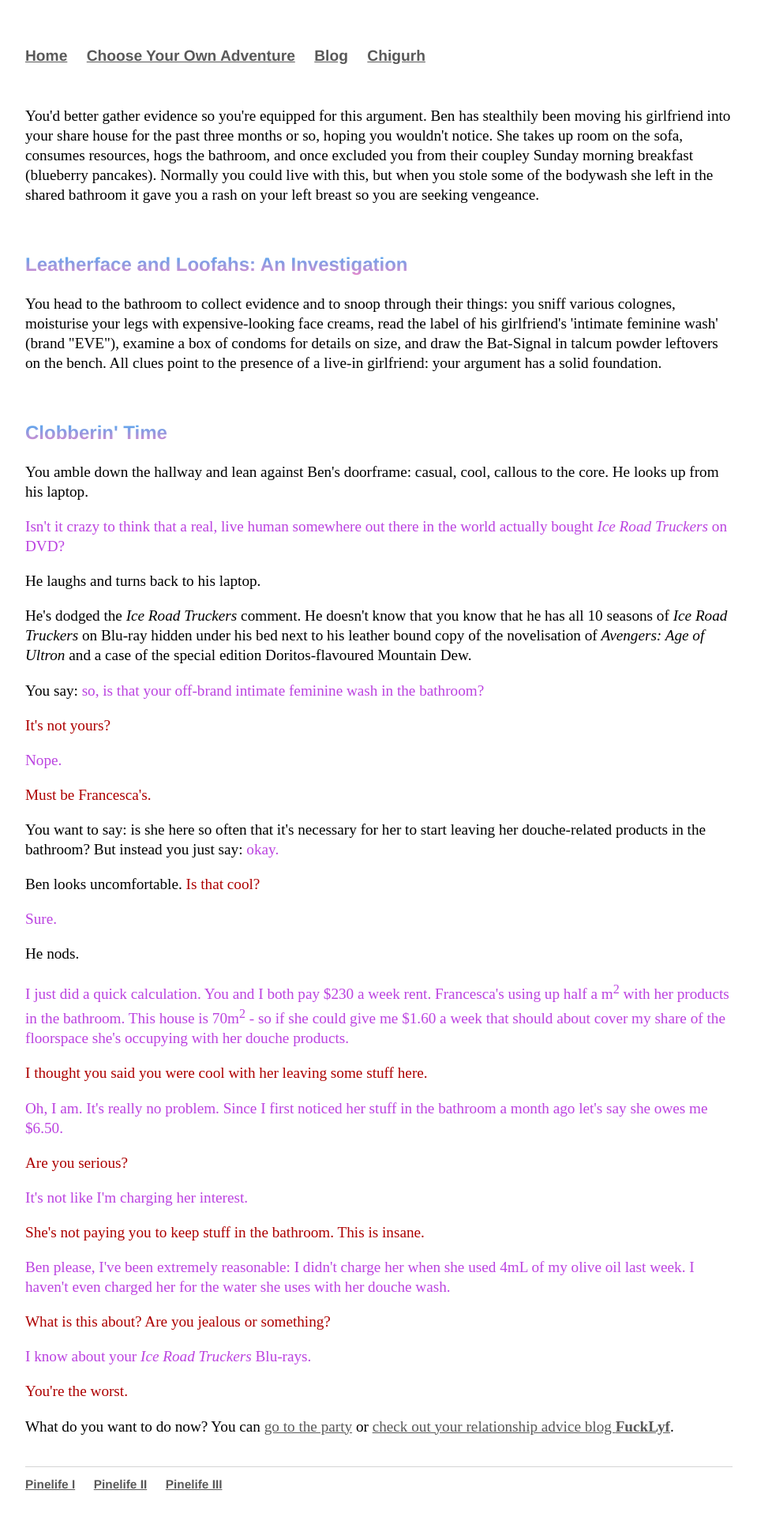
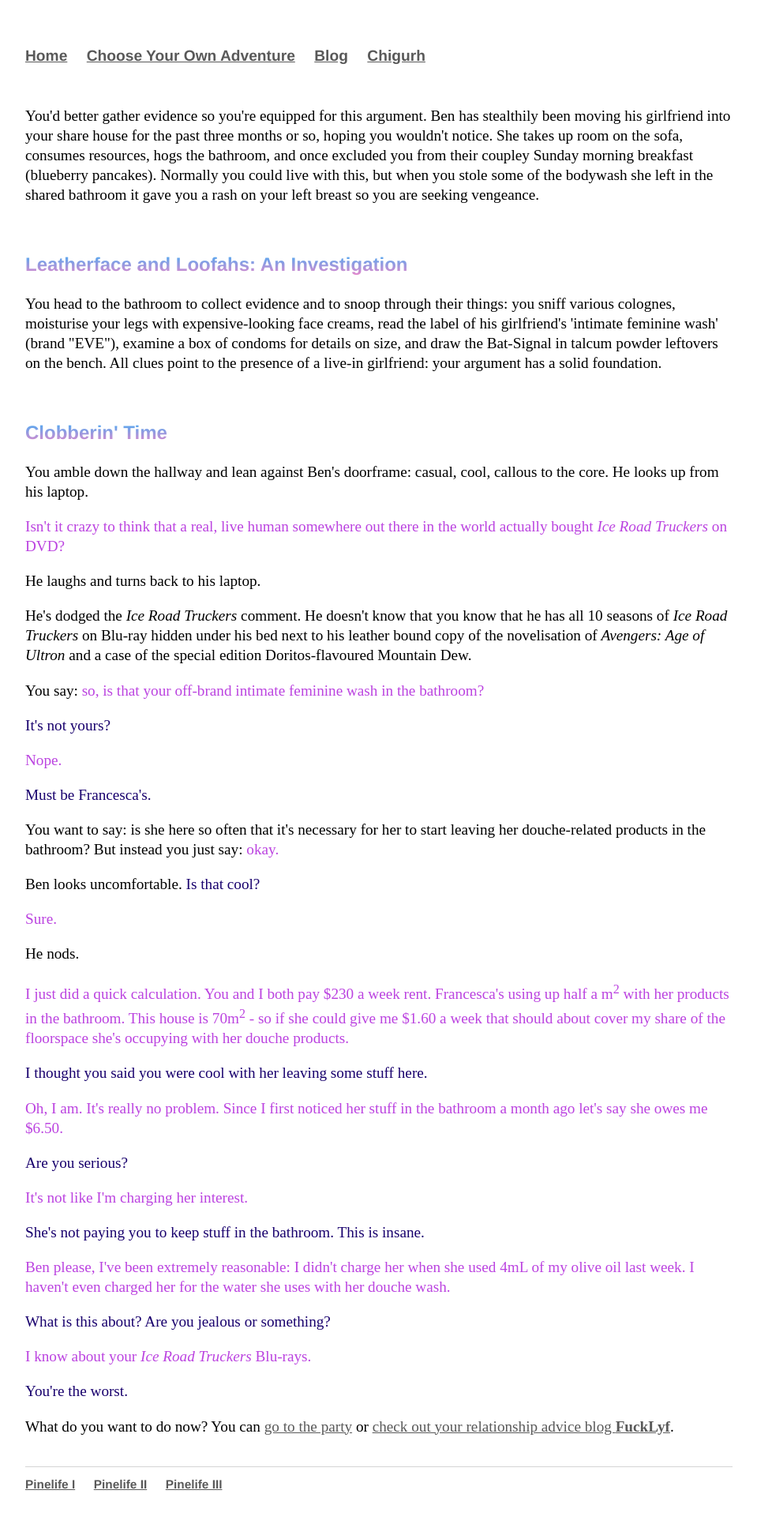
Before and after one commit to Pinelife/pinelife.github.io, a Jekyll site: the page built from Hellhole/Room3.html, in a window 1280 px wide. Shown: the whole page at 79% size, without its empty margins (160-1119 px from the left). Built offline with Jekyll 4.4.1, drawn with Linux system fonts in a browser that asks for light colours.

Commit message:
Update main.css

```diff
--- a/css/main.css
+++ b/css/main.css
@@ -3,7 +3,7 @@ color: #bb43e0;
  }
 
 .ben {
-color: #ad0000;
+color: #18016d;
 }
 
 .Franky {
```
